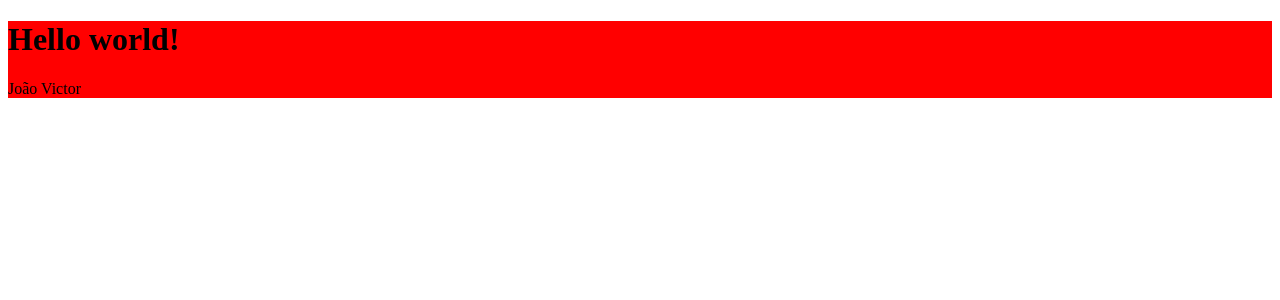
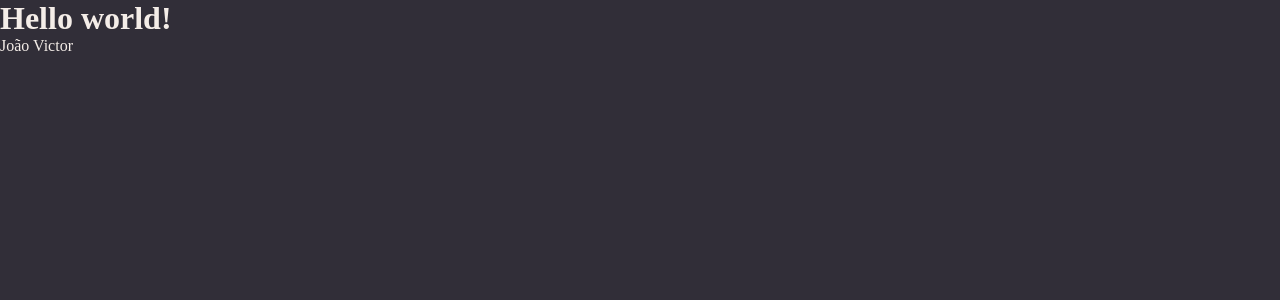
Before and after one commit to Dev-JoaoVictor/explorer, a React (Vite) app in the folder stage09/rocketnotes/: page / in a window 1280 px wide. Shown: the top 300 px of the page. Built offline with nearby package versions, Linux system fonts and the light colour scheme.

Commit message:
arquivo de estilização global

```diff
--- a/stage09/rocketnotes/src/main.jsx
+++ b/stage09/rocketnotes/src/main.jsx
@@ -1,6 +1,7 @@
 import React from "react";
 import ReactDOM from "react-dom/client";
 import { Details } from "./pages/Details";
+import GlobalStyles from './styles/global'
 import { ThemeProvider } from "styled-components";
 
 import theme from "./styles/theme";
@@ -8,6 +9,7 @@ import theme from "./styles/theme";
 ReactDOM.createRoot(document.getElementById("root")).render(
   <React.StrictMode>
     <ThemeProvider theme={theme}>
+      <GlobalStyles/>
       <Details />
     </ThemeProvider>
   </React.StrictMode>
--- a/stage09/rocketnotes/src/pages/Details/styles.js
+++ b/stage09/rocketnotes/src/pages/Details/styles.js
@@ -1,5 +1,4 @@
 import styled from "styled-components";
 
 export const Container = styled.div`
-  background: red;
 `;
--- /dev/null
+++ b/stage09/rocketnotes/src/styles/global.js
@@ -0,0 +1,27 @@
+import { createGlobalStyle } from "styled-components";
+
+export default createGlobalStyle`
+  * {
+    margin: 0;
+    padding: 0;
+    box-sizing: border-box;
+  }
+
+  body {
+    background-color: ${({ theme }) => theme.COLORS.BACKGROUND_800};
+    color: ${({ theme }) => theme.COLORS.WHITE};
+  }
+
+  a {
+    text-decoration: none;
+  }
+
+  button, a {
+    cursor: pointer;
+    transition: filter 0.2s;
+  }
+
+  button:hover, a:hover {
+    filter: brightness(0.9);
+  }
+`;
```
